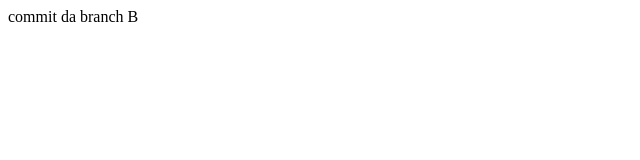
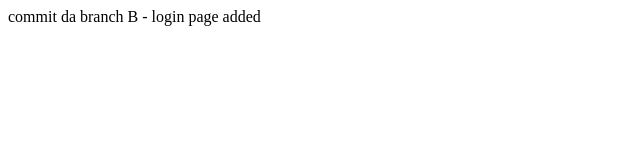
Before and after one commit to eltonmarinho/meu_projeto_versionado, a plain HTML site: page index.html in a window 1280 px wide. Shown: the whole page, without its empty margins (0-640 px from the left). Drawn offline with Linux system fonts and the light colour scheme.

Commit message:
Update index.html

```diff
--- a/index.html
+++ b/index.html
@@ -7,6 +7,6 @@
     <title>Document</title>
 </head>
 <body>
-    commit da branch B
+    commit da branch B - login page added
 </body>
 </html>
```
